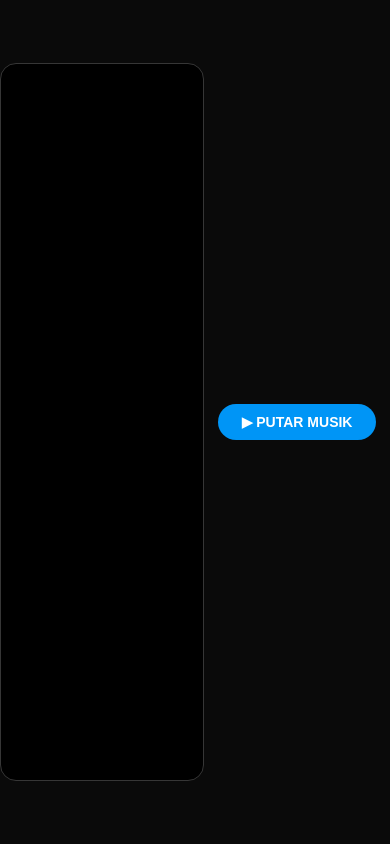
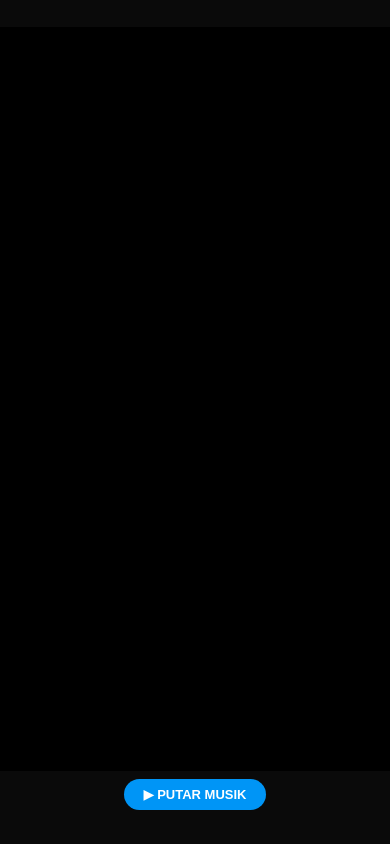
Before and after one commit to Renn-devBI/CumaTeman-HTML, a plain HTML site: page index.html in a window 390 px wide. Drawn offline with Linux system fonts and the light colour scheme.

Commit message:
Initial commit2\

```diff
--- a/css/style.css
+++ b/css/style.css
@@ -23,11 +23,12 @@ body {
   display: flex;
   justify-content: center;
   align-items: center;
+  flex-direction: column;
 }
 
 .chat-container {
   width: 400px;
-  height: 85vh;
+  height: calc(100vh - 120px);
   background: #000000;
   border-radius: 16px;
   overflow-y: auto;
@@ -147,9 +148,11 @@ body {
 .controls {
   width: 400px;
   margin: 12px auto;
+  padding: 12px 0;
   display: flex;
   justify-content: center;
   gap: 12px;
+  flex-shrink: 0;
 }
 
 .play-btn {
@@ -176,3 +179,43 @@ body {
 .message.enter-pulse {
   animation: messageAppear 0.3s ease forwards;
 }
+
+/* Mobile Responsive */
+@media (max-width: 480px) {
+  body {
+    height: 100vh;
+    overflow: hidden;
+  }
+
+  .chat-container {
+    width: 100%;
+    height: calc(100vh - 100px);
+    border-radius: 0;
+    border: none;
+    padding: 12px;
+    gap: 6px;
+  }
+
+  .controls {
+    width: 100%;
+    margin: 0;
+    padding: 8px 12px;
+  }
+
+  .message {
+    max-width: 85%;
+    padding: 10px 14px;
+    font-size: 13px;
+    margin-bottom: 2px;
+  }
+
+  .avatar {
+    width: 24px;
+    height: 24px;
+  }
+
+  .play-btn {
+    padding: 8px 20px;
+    font-size: 13px;
+  }
+}
--- a/js/script.js
+++ b/js/script.js
@@ -11,7 +11,7 @@ const profiles = {
   },
   right: {
     name: "renn",
-    avatar: "https://i.ibb.co.com/Sw2q8w5c/Screenshot-2025-11-11-194636.png1",
+    avatar: "https://i.ibb.co.com/yFmYHr36/f15b7fb63f2340c3fb38d5e59fa25f75.jpg",
     online: true
   }
 };
@@ -161,8 +161,8 @@ function createControls() {
       }
     }
   };
-  document.body.insertBefore(ctrl, container.nextSibling);
   ctrl.appendChild(btn);
+  document.body.appendChild(ctrl);
 }
 
 function audioTimeNow() {
```
